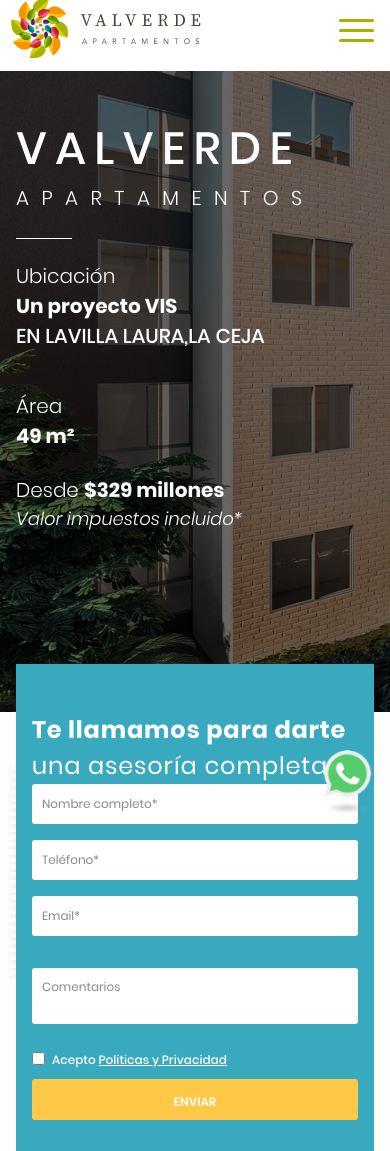
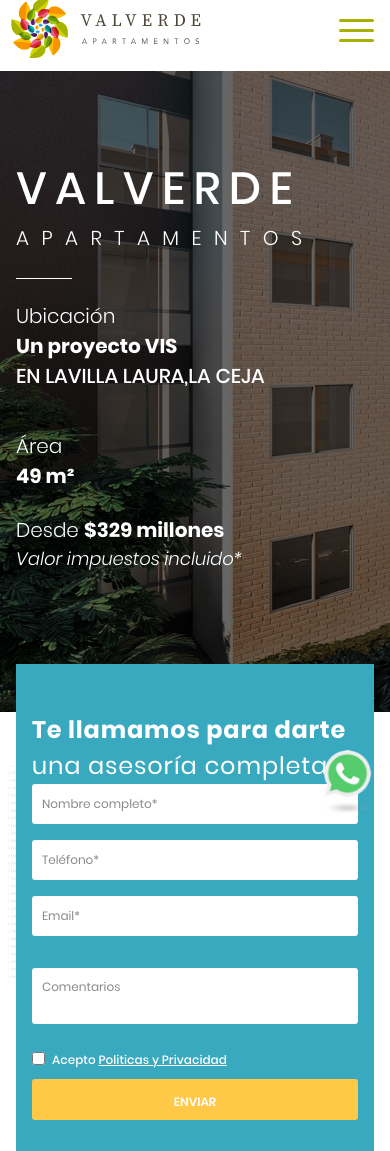
Before and after one commit to Gladibeth/Valverde, a PHP site: page / in a window 390 px wide. Shown: the part 14-1165 px from the top of the page. Run offline with PHP 8.4, Linux system fonts and the light colour scheme; some libraries are stand-ins or nearby versions.

Commit message:
mt banner

```diff
--- a/assets/css/responsive.css
+++ b/assets/css/responsive.css
@@ -55,6 +55,7 @@
   }
   .main-banner .mask .main-banner__text{
     padding-left: 1rem;
+    padding-top: 8rem;
   }
   .container-fluid {
     padding: 0 1rem;
```
